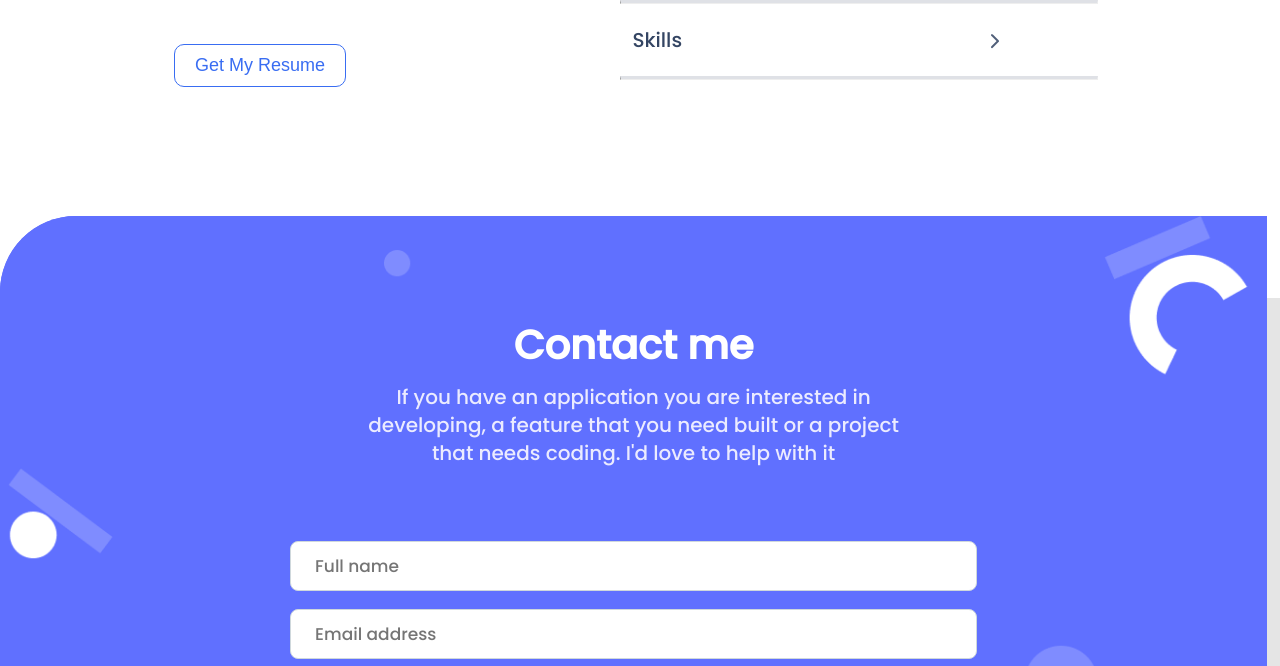
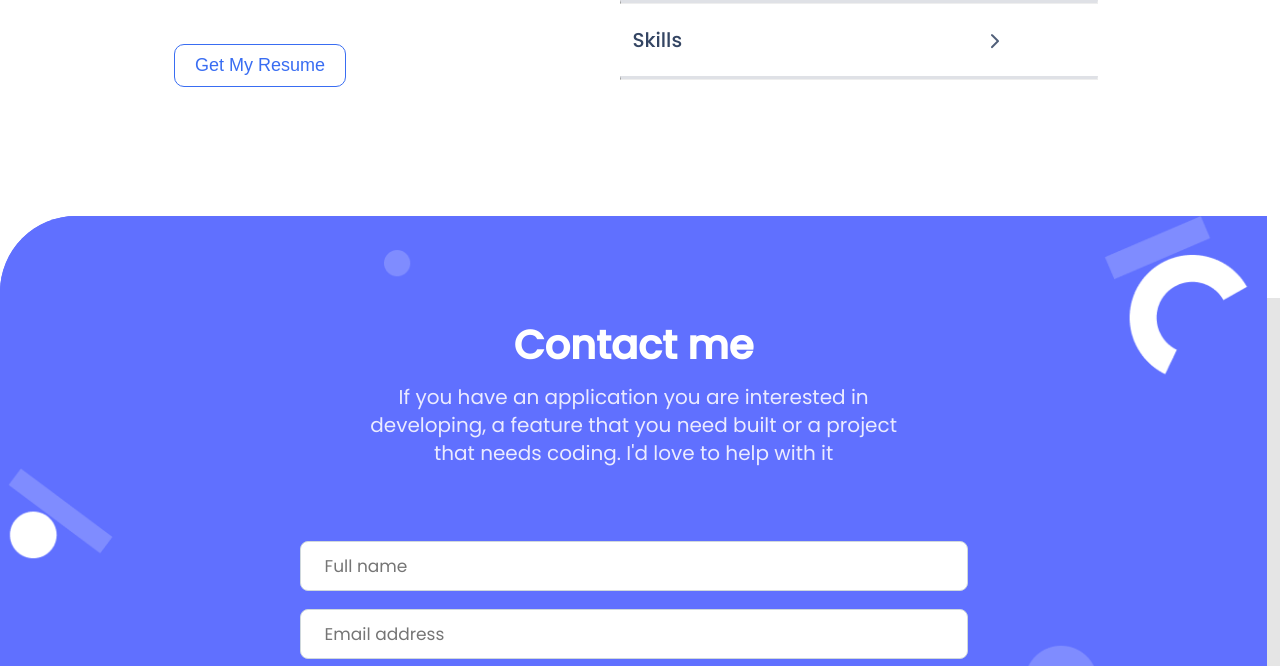
Before and after one commit to Ramaunspoken/Popup-3, a website: page index.html in a window 1280 px wide. Shown: the part 4284-4950 px from the top of the page. Drawn offline with nearby package versions, Linux system fonts and the light colour scheme.

Commit message:
Update style.css

```diff
--- a/style.css
+++ b/style.css
@@ -1,3 +1,4 @@
+@import url('https://fonts.googleapis.com/css2?family=Poppins:ital,wght@0,100;0,200;0,300;0,400;0,500;1,1d00;1,200;1,300;1,400;1,500;1,700;1,800&display=swap');
 *,
 *::before,
 *::after {
```
